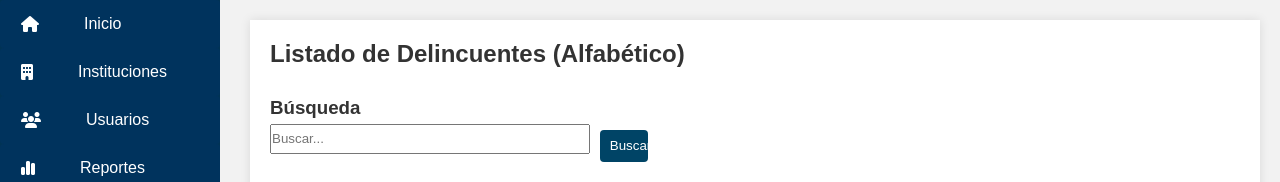
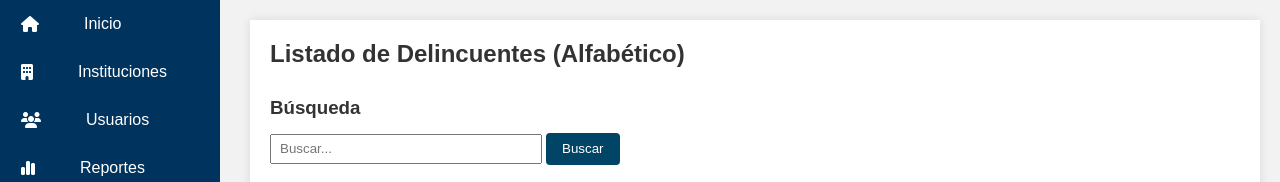
Before and after one commit to Nkspl/Prevcrim, a PHP site: page /reportes.php in a window 1280 px wide. Shown: the part 60-242 px from the top of the page. Run offline with PHP 8.4, Linux system fonts and the light colour scheme; the visitor is signed in with stand-in values (Sample User, id 1); data that the repository does not hold is empty.

Commit message:
arrreglo de boton buscar

```diff
--- a/css/style.css
+++ b/css/style.css
@@ -250,27 +250,36 @@
 
 
 
-   /* Orden de label e input de la lista de reportes de archivo:reportes.php */
+
+
+
+  /* Orden de label e input de la lista de reportes de archivo:reportes.php */
 #sub_tit_ing_list_del{
 margin-top: 3%;
 margin-bottom: -3.5%;
 
 }
 
+
+
+
+
 #ing_list_del{
-  width: 33%;
-  margin-top: 4%;
+  width: 28%;
+/*margin-top: 4%;*/
+margin-top: 5%;
   height: 30px;
+padding: 0 0.5rem;
+  box-sizing: border-box;/* que el padding quede dentro del ancho */
 }
 
 #btn_ing_list_del {
-width: 5%;
-margin-left: 34%;
+flex-shrink: 0;
 margin-top: -2.5%;
 height: 32px;
-padding-top: 8px;
 background-color: #004466;
- cursor: pointer;
+cursor: pointer;
 transition: background-color 0.2s ease;
+padding: 0 1rem;
 
 }
--- a/reportes.php
+++ b/reportes.php
@@ -14,13 +14,26 @@ $delincuentes = $stmt->fetchAll();
   <div class="content">
     <h2>Listado de Delincuentes (Alfabético)</h2>
     <h3 id="sub_tit_ing_list_del">Búsqueda</h3>
-    <form method="get" action="buscar.php">
+
+    <form class="contenidooo" method="get" action="buscar.php">
+      <div>
+
               <input id="ing_list_del" type="text" name="q" placeholder="Buscar..." required>
+
+
               <button id="btn_ing_list_del" type="submit">Buscar</button>
+
+      </div>
     </form>
+
+
     <table>
       <thead>
-        <tr><th>RUT</th><th>Nombre</th><th>Estado</th></tr>
+        <tr>
+          <th>RUT</th>
+          <th>Nombre</th>
+          <th>Estado</th>
+        </tr>
       </thead>
       <tbody>
         <?php foreach ($delincuentes as $d): ?>
```
Lines whose indentation alone changed are shown as unchanged.
